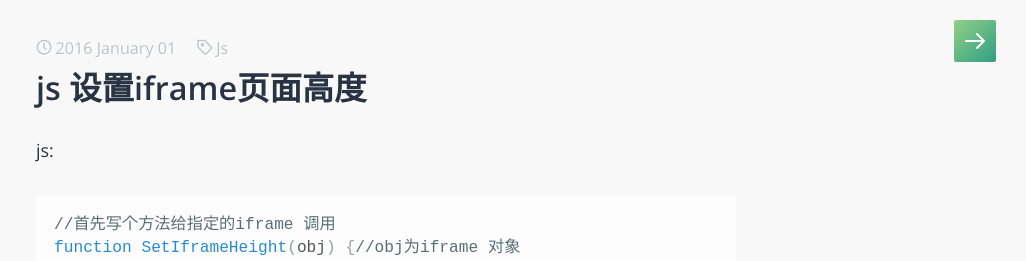
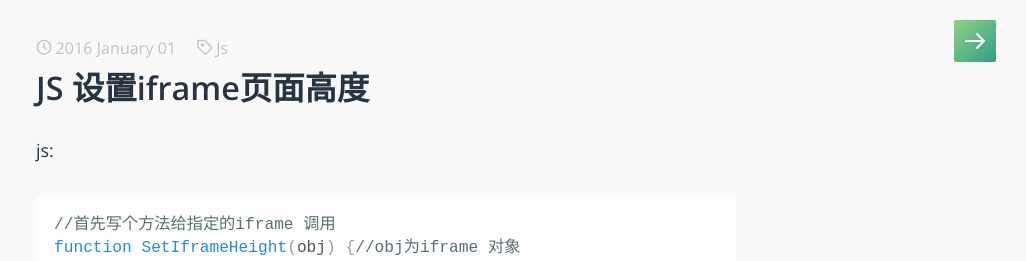
Before and after one commit to P233/3-Jekyll, a Jekyll site: the page built from _posts/2016-01-01-iframe.md, in a window 1280 px wide. Shown: the top 261 px of the page, without its empty margins (254-1280 px from the left). Built offline with Jekyll 4.4.1, drawn with Linux system fonts in a browser that asks for light colours; some web fonts are replaced.

```diff
--- a/_posts/2016-01-01-iframe.md
+++ b/_posts/2016-01-01-iframe.md
@@ -1,6 +1,6 @@
 ---
 layout: post
-title: js 设置iframe页面高度
+title: JS 设置iframe页面高度
 tags: Js
 ---
 
```
